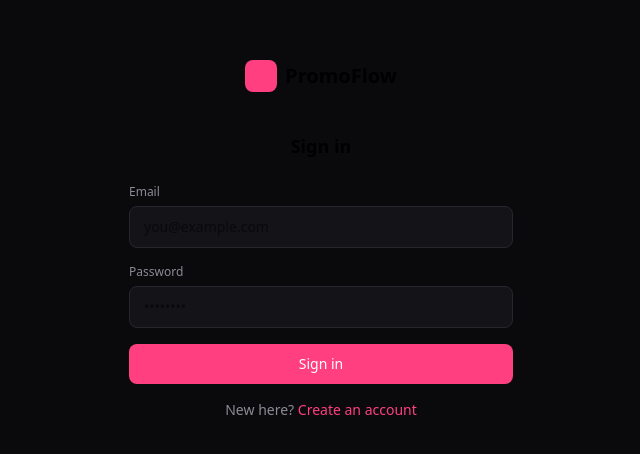
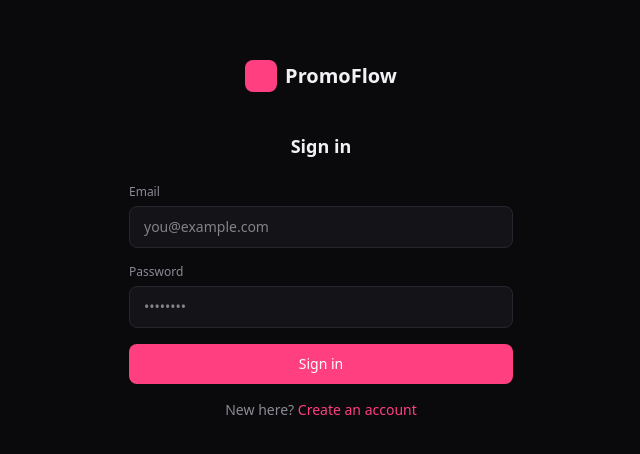
Before and after one commit to MUBAKA12/promoflow, a Next.js app: page /login in a window 1280 px wide. Shown: the part 160-614 px from the top of the page, without its empty margins (319-959 px from the left). Built offline with nearby package versions, Linux system fonts and the light colour scheme.

Commit message:
Fix: restore base text/background colors and dropdown contrast

```diff
--- a/app/globals.css
+++ b/app/globals.css
@@ -11,3 +11,57 @@
   --accent-dim: #ff3f7f22;
   --accent-soft: #ff3f7f0f;
 }
+
+* {
+  box-sizing: border-box;
+}
+
+html,
+body {
+  background: var(--bg);
+  color: var(--text);
+}
+
+body {
+  font-family: ui-sans-serif, system-ui, -apple-system, "Segoe UI", sans-serif;
+}
+
+h1,
+h2,
+h3,
+h4,
+.font-display {
+  font-family: ui-sans-serif, system-ui, -apple-system, "Segoe UI", sans-serif;
+}
+
+/* Dropdowns default to black text in most browsers, which is invisible
+   against this app's dark backgrounds — force it to match the theme. */
+select {
+  color: var(--text);
+}
+select option {
+  color: var(--text);
+  background: var(--surface);
+}
+
+input,
+textarea {
+  color: var(--text);
+}
+
+::selection {
+  background: var(--accent);
+  color: white;
+}
+
+:focus-visible {
+  outline: 2px solid var(--accent);
+  outline-offset: 2px;
+}
+
+@media (prefers-reduced-motion: reduce) {
+  * {
+    animation-duration: 0.01ms !important;
+    transition-duration: 0.01ms !important;
+  }
+}
```
